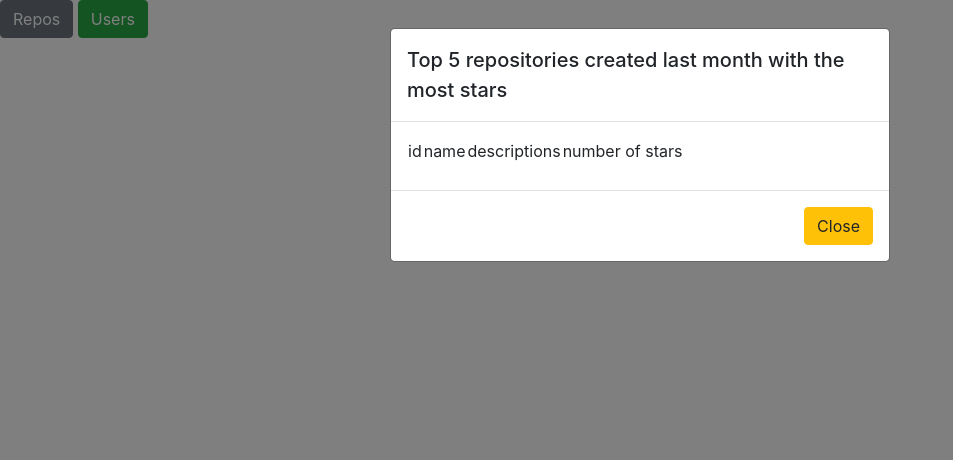
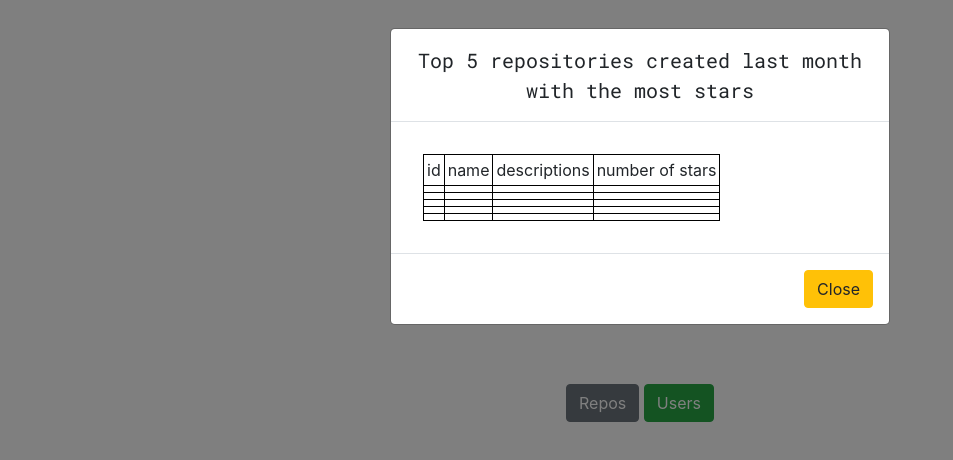
Before and after one commit to sookim914/github_v3_challenge, a website built with webpack: page index.html in a window 1280 px wide. Both pictures are taken after a click on the button "Repos". Shown: the whole page, without its empty margins (0-953 px from the left). Built offline with nearby package versions, Linux system fonts and the light colour scheme; no server answers.

Commit message:
Add styling

```diff
--- a/assets/styles/font.scss
+++ b/assets/styles/font.scss
@@ -0,0 +1 @@
+@import url('https://fonts.googleapis.com/css?family=Roboto+Mono&display=swap.css');
--- a/assets/styles/index.scss
+++ b/assets/styles/index.scss
@@ -1 +1,29 @@
 @import '~bootstrap/scss/bootstrap';
+@import 'font';
+
+
+$black: #000;
+
+.main-buttons {
+  margin-top: 30%;
+}
+
+.modal-body {
+  padding: 2rem;
+}
+
+.modal-title {
+  font-family: 'Roboto Mono', monospace;
+  text-align: center;
+}
+
+td,
+th {
+  border: 1px solid $black;
+  padding: 3px;
+  text-align: center;
+}
+
+.wrapper {
+  text-align: center;
+}
```
